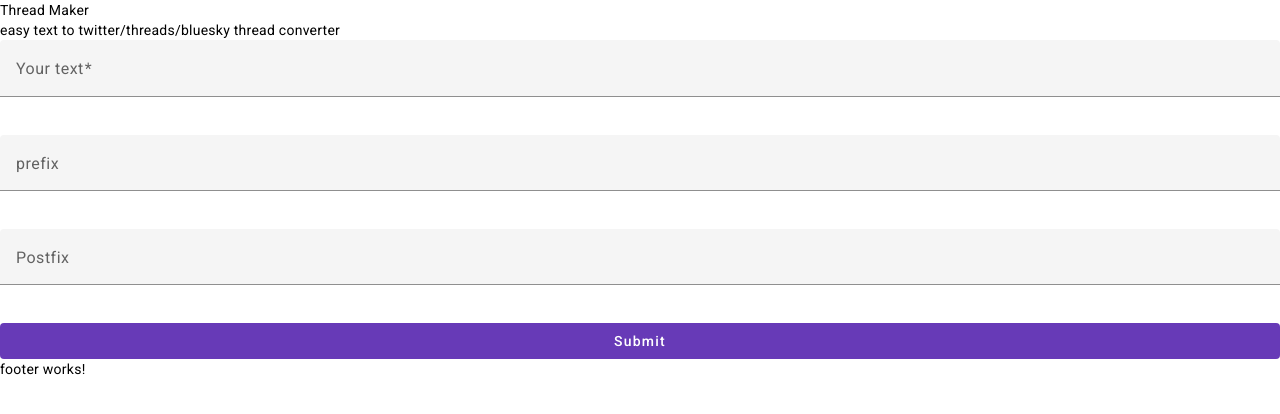
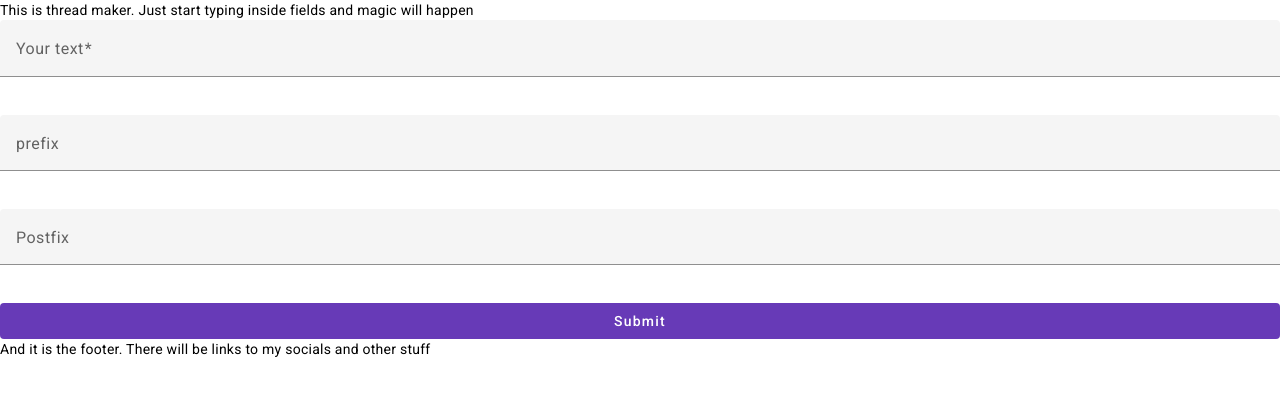
Before and after one commit to YevhenMalyi/thread-maker, an Angular app: page / in a window 1280 px wide. Shown: the top 414 px of the page. Built offline with nearby package versions, Linux system fonts and the light colour scheme; what az-zoneless would draw is missing.

Commit message:
minor layout update

```diff
--- a/src/app/layouts/components/footer/footer.component.html
+++ b/src/app/layouts/components/footer/footer.component.html
@@ -1 +1,3 @@
-<p>footer works!</p>
+<span>
+  And it is the footer. There will be links to my socials and other stuff
+</span>
--- a/src/app/layouts/components/header/header.component.html
+++ b/src/app/layouts/components/header/header.component.html
@@ -1,2 +1,3 @@
-<div>{{ title }}</div>
-<div>{{ subtitle }}</div>
+<span>
+  This is thread maker. Just start typing inside fields and magic will happen
+</span>
--- a/src/app/layouts/components/header/header.component.ts
+++ b/src/app/layouts/components/header/header.component.ts
@@ -5,7 +5,4 @@
   templateUrl: './header.component.html',
   styleUrls: ['./header.component.scss']
 })
-export class HeaderComponent {
-  public readonly title: string = 'Thread Maker';
-  public readonly subtitle: string = 'easy text to twitter/threads/bluesky thread converter';
-}
+export class HeaderComponent {}
--- /dev/null
+++ b/src/app/pages/home/home-content/home-content.component.html
@@ -0,0 +1,5 @@
+<div class="app-home-content">
+  <app-create-thread-form></app-create-thread-form>
+
+  <app-processed-thread></app-processed-thread>
+</div>
--- /dev/null
+++ b/src/app/pages/home/home-content/index.ts
@@ -0,0 +1 @@
+export * from './home-content.component';
--- a/src/app/pages/home/home.component.html
+++ b/src/app/pages/home/home.component.html
@@ -1,3 +1 @@
-<app-create-thread-form></app-create-thread-form>
-
-<app-processed-thread></app-processed-thread>
+<app-home-content></app-home-content>
--- a/src/app/pages/home/home.module.ts
+++ b/src/app/pages/home/home.module.ts
@@ -4,10 +4,12 @@
 import { HomeRoutingModule } from './home-routing.module';
 import { HomeComponent } from './home.component';
 import { FeaturesModule } from 'src/app/features/thread';
+import { HomeContentComponent } from './home-content';
 
 @NgModule({
   declarations: [
-    HomeComponent
+    HomeComponent,
+    HomeContentComponent,
   ],
   imports: [
     CommonModule,
```
Also changed, not shown: src/app/pages/home/home-content/home-content.component.ts (added, +8 -0 lines), src/styles.scss (+9 -2 lines), src/app/pages/home/home-content/home-content.component.scss (added).
